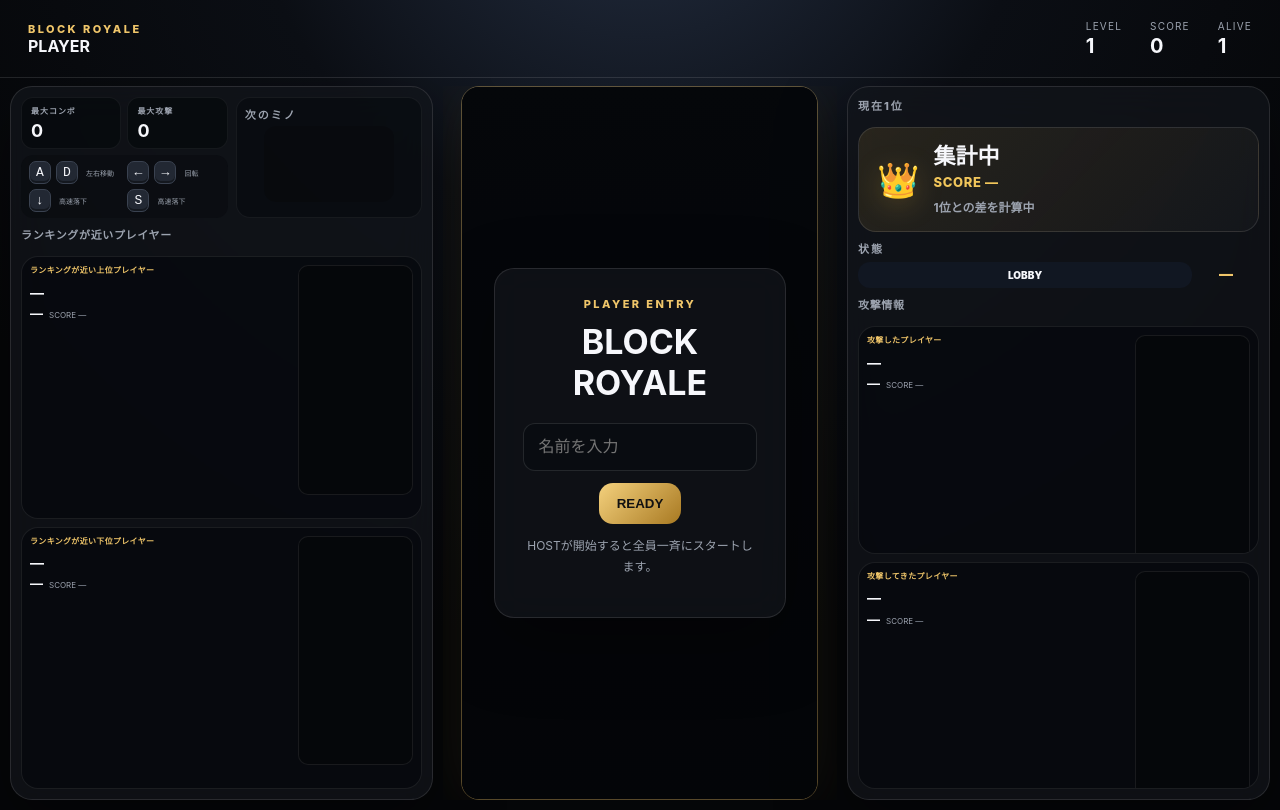
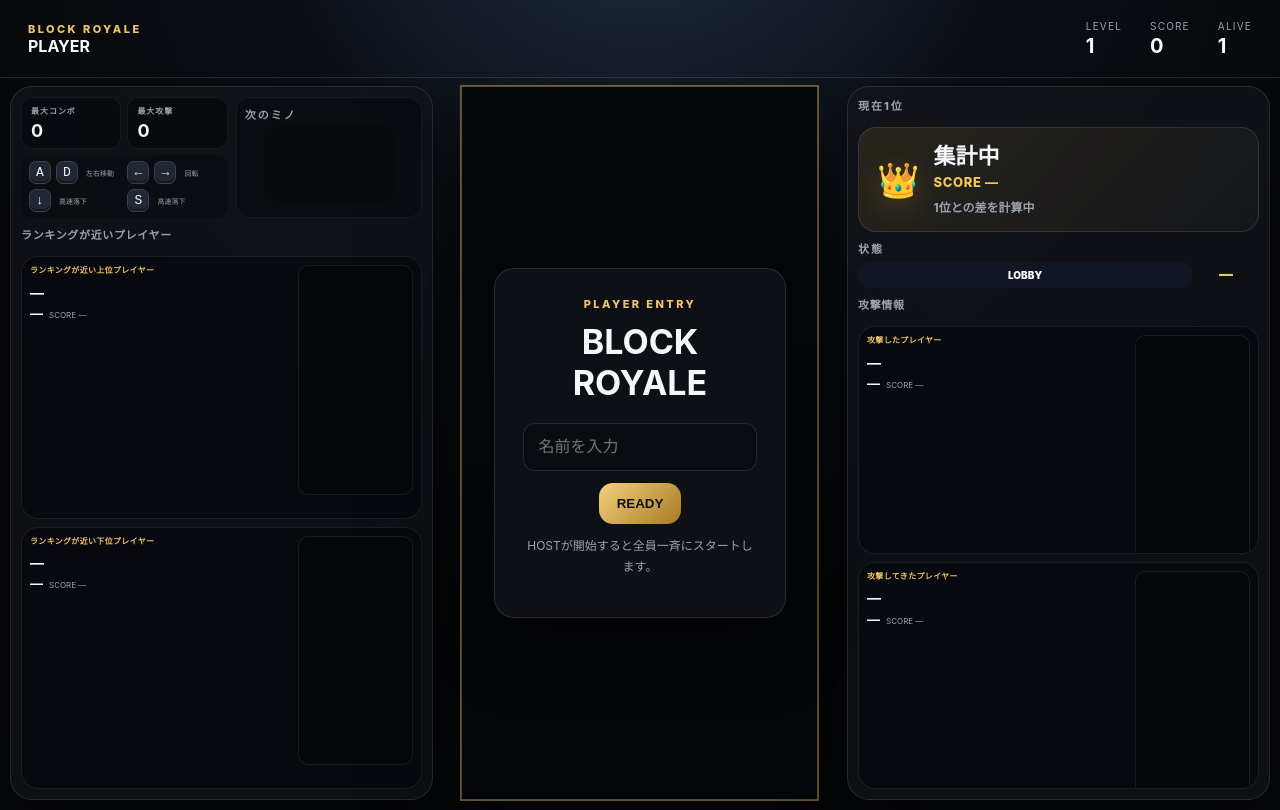
Before and after one commit to yoshimura-stack/blockroyale, a plain HTML site: page player.html in a window 1280 px wide. Drawn offline with Linux system fonts and the light colour scheme; a script that the page names is missing.

Commit message:
Add files via upload

```diff
--- a/css/app.css
+++ b/css/app.css
@@ -690,3 +690,35 @@ body{overflow:hidden}
   line-height:1.5;
   color:var(--muted);
 }
+
+
+/* ===== V0.27 BOARD EDGE CLIP FIX ===== */
+
+/* The game board itself must stay perfectly rectangular.
+   Rounded corners were clipping blocks in the bottom-left / bottom-right cells. */
+.board-frame,
+.practice-board-shell{
+  border-radius:0 !important;
+  overflow:visible !important;
+}
+
+/* Canvas itself must never be clipped or rounded. */
+#boardCanvas,
+#practiceBoard{
+  border-radius:0 !important;
+  clip-path:none !important;
+}
+
+/* Keep a subtle outer frame without eating into playable cells. */
+.board-frame,
+.practice-board-shell{
+  box-shadow:
+    0 0 0 1px rgba(240,198,106,.42),
+    0 30px 90px rgba(0,0,0,.45);
+}
+
+/* Any parent wrapper around the board must also avoid clipping it. */
+.board-wrap,
+.practice-board-wrap{
+  overflow:visible !important;
+}
```
Also changed, not shown: README.md.
